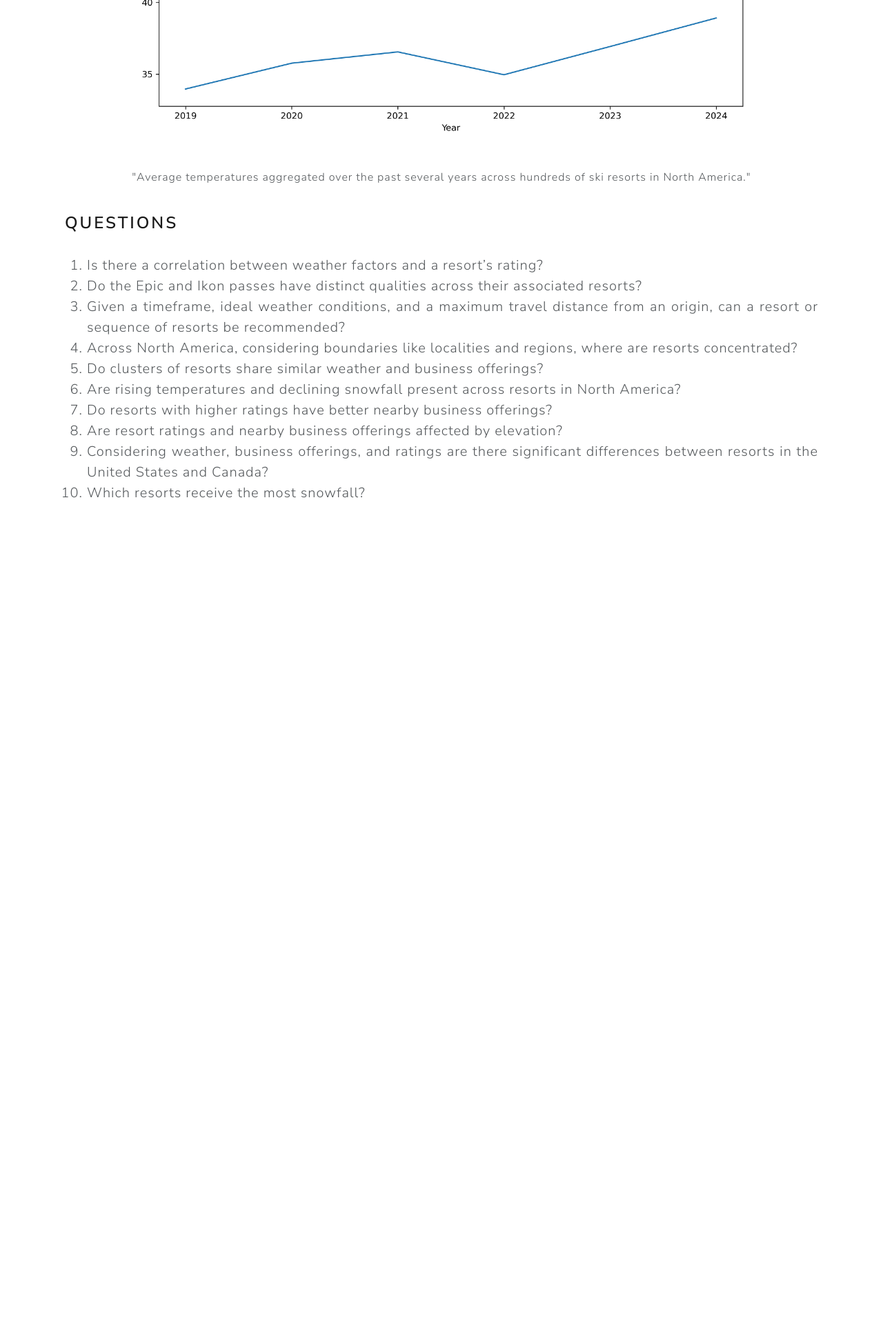
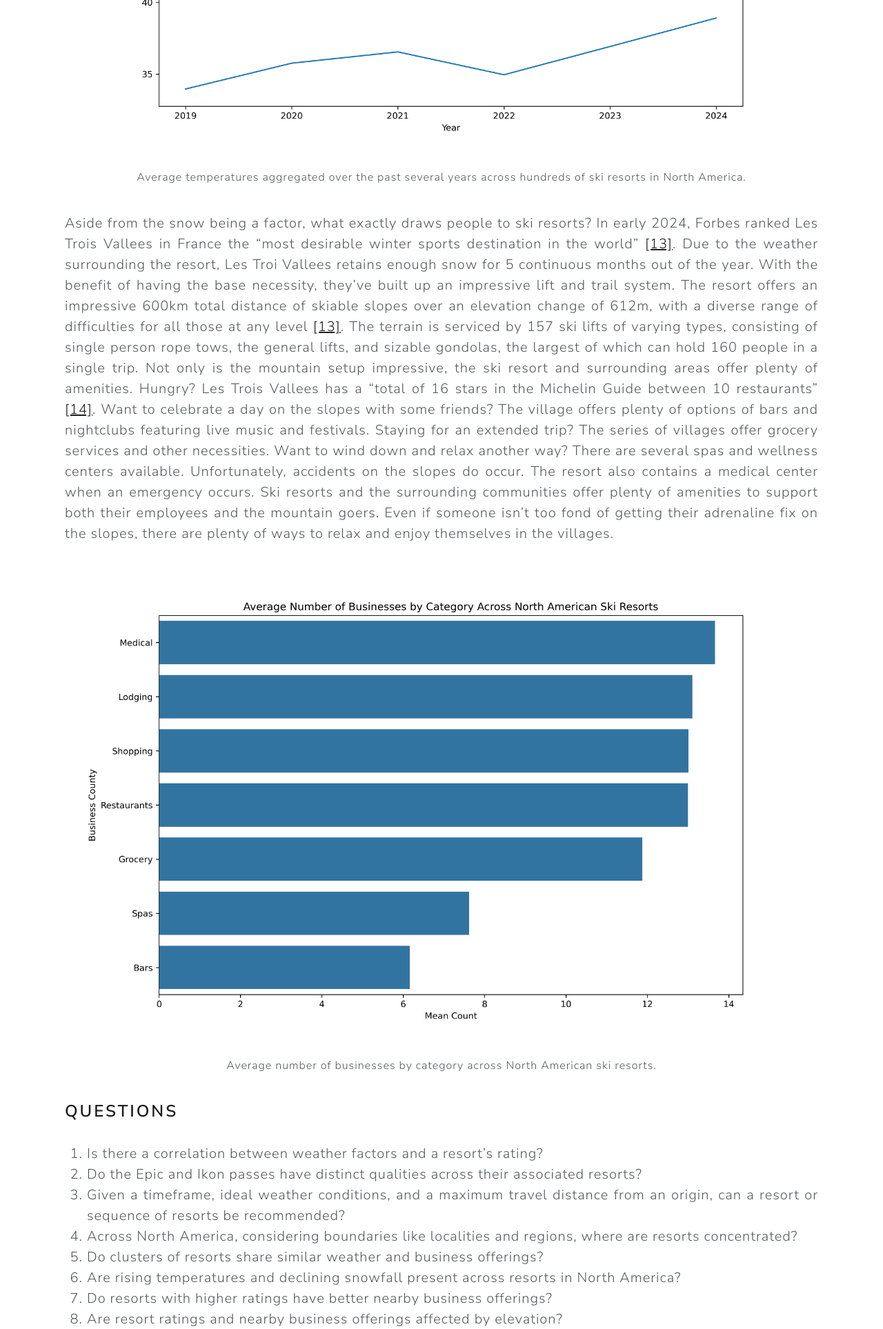
Before and after one commit to clickityKlein/snowbound, a Flask app: page / in a window 1280 px wide. Shown: the part 2257-4184 px from the top of the page at 69% size. Before the commit the page ends 2979 px from the top, so only its background shows below. Run offline with Flask 3, Linux system fonts and the light colour scheme; some libraries are stand-ins or nearby versions.

Commit message:
update introduction

```diff
--- a/snowbound/templates/index.html
+++ b/snowbound/templates/index.html
@@ -141,10 +141,44 @@
         <figure>
             <img src="{{ url_for('static', filename='eda/average_temps_over_years.png') }}" width="100%" alt="Average Temperatures Over Years">
                 <figcaption style="text-align: center;">
-                    "Average temperatures aggregated over the past several years across hundreds of ski resorts in North America."
+                    Average temperatures aggregated over the past several years across hundreds of ski resorts in North America.
                 </figcaption>
         </figure>
     </div>
+
+    <br>
+
+    <div class="container">
+        <p style="font-size: 20px; text-align: justify;">
+            Aside from the snow being a factor, what exactly draws people to ski resorts?
+            In early 2024, Forbes ranked Les Trois Vallees in France the “most desirable winter sports destination in the world” <a href='https://www.forbes.com/uk/advisor/travel-insurance/worlds-best-ski-resorts/#:~:text=Our%20study%20found%20Les%20Trois%20Vall%C3%A9es%2C%20a%20large,nine%20of%20the%20top%2010%20in%20our%20ranking.'>[13]</a>.
+            Due to the weather surrounding the resort, Les Troi Vallees retains enough snow for 5 continuous months out of the year.
+            With the benefit of having the base necessity, they’ve built up an impressive lift and trail system.
+            The resort offers an impressive 600km total distance of skiable slopes over an elevation change of 612m, with a diverse range of difficulties for all those at any level <a href='https://www.skiresort.info/ski-resort/les-3-vallees-val-thorensles-menuiresmeribelcourchevel/'>[13]</a>.
+            The terrain is serviced by 157 ski lifts of varying types, consisting of single person rope tows, the general lifts, and sizable gondolas, the largest of which can hold 160 people in a single trip.
+            Not only is the mountain setup impressive, the ski resort and surrounding areas offer plenty of amenities.
+            Hungry?
+            Les Trois Vallees has a “total of 16 stars in the Michelin Guide between 10 restaurants” <a href='https://www.les3vallees.com/en/guide/discover-in-les-3-vallees/gastronomy#:~:text=With%20a%20total%20of%2016%20Michelin%20stars%20and,is%20skiing%20such%20a%20delight%20for%20the%20tastebuds%21'>[14]</a>.
+            Want to celebrate a day on the slopes with some friends?
+            The village offers plenty of options of bars and nightclubs featuring live music and festivals.
+            Staying for an extended trip?
+            The series of villages offer grocery services and other necessities.
+            Want to wind down and relax another way? There are several spas and wellness centers available.
+            Unfortunately, accidents on the slopes do occur. The resort also contains a medical center when an emergency occurs.
+            Ski resorts and the surrounding communities offer plenty of amenities to support both their employees and the mountain goers.
+            Even if someone isn’t too fond of getting their adrenaline fix on the slopes, there are plenty of ways to relax and enjoy themselves in the villages.
+        </p>
+    </div>
+
+    <div class="container">
+        <figure>
+            <img src="{{ url_for('static', filename='eda/average_business_categories.png') }}" width="100%" alt="Average Category Count">
+                <figcaption style="text-align: center;">
+                    Average number of businesses by category across North American ski resorts.
+                </figcaption>
+        </figure>
+    </div>
+
 
     <br>
 
```
Also changed, not shown: snowbound/static/eda/average_business_categories.png (added).
